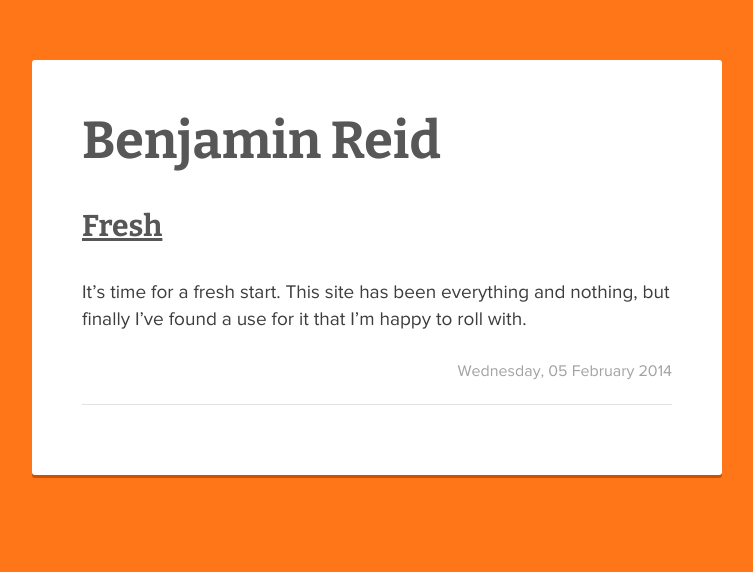
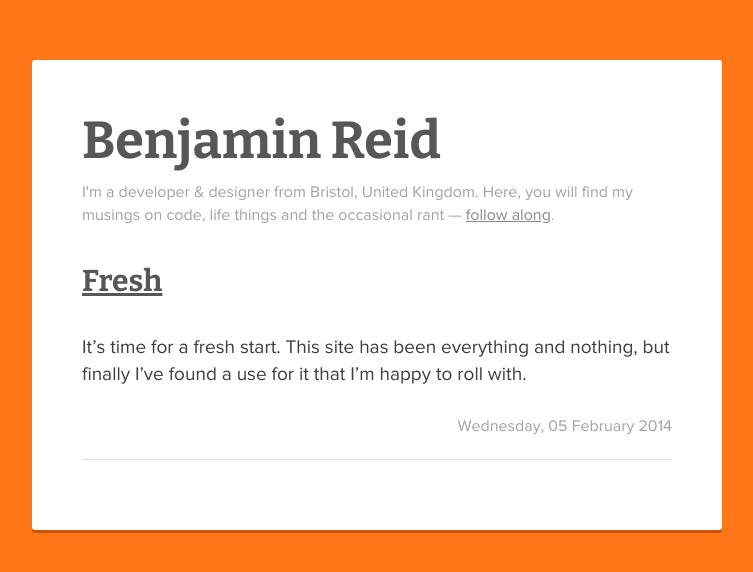
Before and after one commit to benjaminreid/benjaminreid.me, a Jekyll site: the page built from index.html, in a window 1280 px wide. Shown: the top 572 px of the page, without its empty margins (263-1016 px from the left). Built offline with Jekyll 4.4.1, drawn with Linux system fonts in a browser that asks for light colours; some web fonts are replaced; Markdown is read by kramdown in place of the engine named in the settings; comment, search, counter and statistics services are not loaded.

Commit message:
Add strapline intro

```diff
--- a/_layouts/default.html
+++ b/_layouts/default.html
@@ -22,7 +22,10 @@
     <div class="gw">
       <div class="grid">
         <div class="grid__item one-whole">
-          <h1 class="kilo"><a href="/">{{ site.name }}</a></h1>
+          <header class="page-header">
+            <h1 class="kilo"><a href="/">{{ site.name }}</a></h1>
+            <p>I'm a developer &amp; designer from Bristol, United Kingdom. Here, you will find my musings on code, life things and the occasional rant &mdash; <a href="https://twitter.com/BenjaminReid">follow along</a>.</p>
+          </header>
           {{ content }}
         </div>
       </div>
--- a/css/_vars.scss
+++ b/css/_vars.scss
@@ -76,5 +76,6 @@
  */
 $site-width: 690px;
 $font-colour: #3D3D3D;
+$colour-grey: #A2A2A2;
 $brand-colour: $brand-color;
 $large-padding: 50px;
--- a/css/style.scss
+++ b/css/style.scss
@@ -29,6 +29,7 @@
 @import "ui/syntax";
 @import "ui/layout";
 
+@import "ui/modules/page-header";
 @import "ui/modules/post-list";
 @import "ui/modules/comments";
 @import "ui/modules/post";
```
Also changed, not shown: css/ui/_base.scss (+1 -9 lines), css/ui/modules/_page-header.scss (added, +25 -0 lines), css/main.css.
